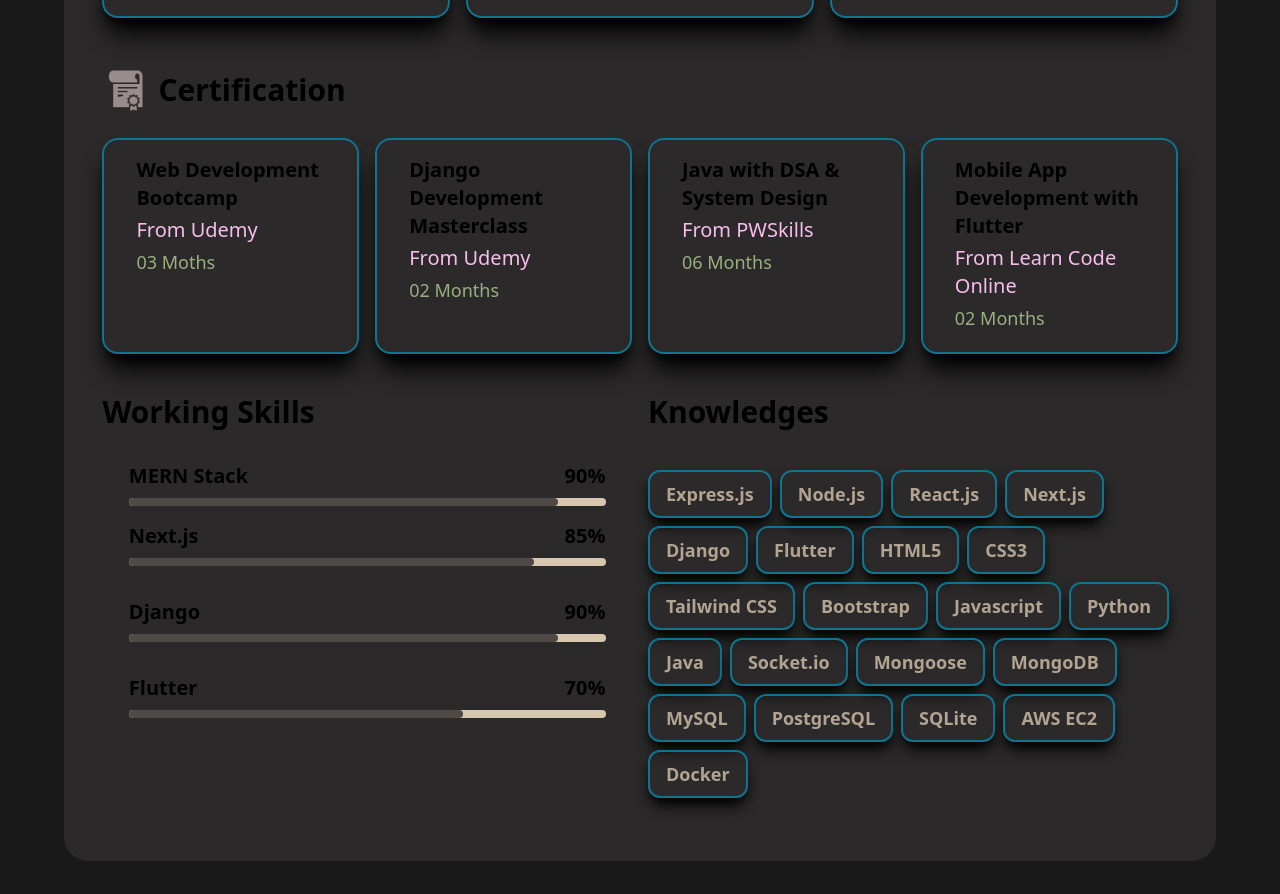
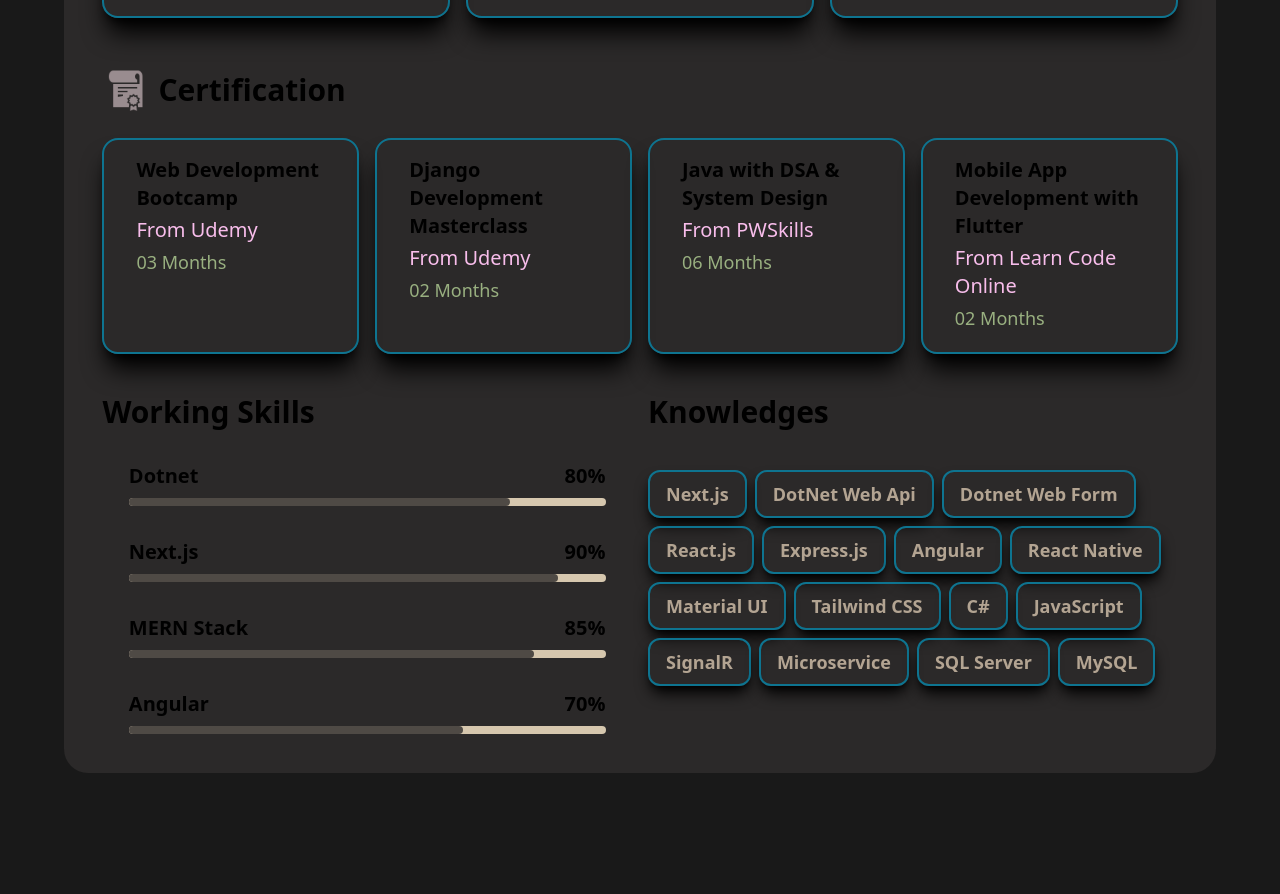
Before and after one commit to Radhe2001/Radheshyam-portfolio, a Next.js app: page /resume in a window 1280 px wide. Shown: the part 500-1394 px from the top of the page. After the commit the page ends 1306 px from the top, so only its background shows below. Built offline with nearby package versions, Linux system fonts and the light colour scheme.

Commit message:
updation

```diff
--- a/app/page.tsx
+++ b/app/page.tsx
@@ -3,7 +3,10 @@ import { useSelector } from 'react-redux';
 import { darkSelector } from '../provider/redux/dark';
 import { useEffect, useState } from 'react';
 import Link from 'next/link';
-
+import About from './about/page';
+import Resume from './resume/page';
+import Works from './works/page';
+import Contact from './contact/page';
 export default function Home() {
 	const dark = useSelector((state: any) => state.changeDark.value);
 	const [count, setCount] = useState(0);
@@ -32,6 +35,7 @@ export default function Home() {
 	}, [count, setCount, increment, setIncrement]);
 
 	return (
+		<>
 			<main className="w-full h-full flex place-content-center place-items-center">
 				<section>
 					<div
@@ -102,7 +106,7 @@ export default function Home() {
 						<div className="flex place-content-center">
 							<Link
 								className={`py-3 px-6 flex place-items-center gap-1 rounded-3xl ml-[-15%] mt-8 bg-[#323031] hover:bg-gradient-to-br  from-slate-600 via-red-500 to-cyan-600 shadow-xl shadow-black`}
-							href="https://drive.google.com/file/d/13AOW3F8QKyHOE_XvaDSW40giBRM9pCKF/view?usp=sharing"
+								href="https://drive.google.com/file/d/1CnnDqMYTwJNgm2sWTFzJssF1TfKI7FXe/view?usp=sharing"
 								download
 							>
 								<div
@@ -117,6 +121,12 @@ export default function Home() {
 						</div>
 					</div>
 				</section>
+
 			</main>
+			<About/>
+			<Resume/>
+			<Works/>
+			<Contact/>
+		</>
 	);
 }
--- a/app/resume/page.tsx
+++ b/app/resume/page.tsx
@@ -1,10 +1,26 @@
 'use client';
-import React from 'react';
+import React, { useState } from 'react';
 import { darkSelector } from '../../provider/redux/dark';
 import { useSelector } from 'react-redux';
 
 function Resume() {
 	const dark = useSelector((state: any) => state.changeDark.value);
+	const [certification,setCertification] = useState([
+		{course:"Web Development Bootcamp",institution:"Udemy",time:3},
+		{course:"Django Development Masterclass",institution:"Udemy",time:2},
+		{course:"Java with DSA & System Design",institution:"PWSkills",time:6},
+		{course:"Mobile App Development with Flutter",institution:"Learn Code Online",time:2}
+	])
+	const [skills,setSkills]=useState([
+		{skill:"Dotnet",expertise:80},
+		{skill:"Next.js",expertise:90},
+		{skill:"MERN Stack",expertise:85},
+		{skill:"Angular",expertise:70}
+	])
+	const [knowledges,setKnowledges]= useState(
+		["Next.js","DotNet Web Api","Dotnet Web Form","React.js","Express.js","Angular",
+			"React Native", "Material UI","Tailwind CSS","C#","JavaScript","SignalR",
+			"Microservice", "SQL Server","MySQL"]);
 	return (
 		<>
 			<div className="grid gap-2 mt-4">
@@ -76,7 +92,7 @@ function Resume() {
 								className="h-12 w-12 bg-cover"
 								style={{
 									backgroundImage:
-										'url(/assets/Certification.png)',
+										'url(/assets/certification.png)',
 								}}
 							></div>
 							<h1 className="text-3xl font-semibold">
@@ -84,50 +100,19 @@ function Resume() {
 							</h1>
 						</div>
 						<div className="grid lg:grid-cols-4 md:grid-cols-2 sm:grid-cols-1 gap-4">
-							<div className="border-2 border-cyan-700 py-4 px-8 rounded-2xl shadow-xl shadow-black">
+							{certification.map((item,i)=>{
+								return <div className="border-2 border-cyan-700 py-4 px-8 rounded-2xl shadow-xl shadow-black" key={i}>
 											<h1 className="text-xl font-semibold mb-1">
-									Web Development Bootcamp
+												{item.course}
 											</h1>
 											<h2 className="text-[#F8BDEB] text-xl mb-1">
-									From Udemy
+												From {item.institution}
 											</h2>
 											<h3 className="text-[#99B080] text-lg mb-1 mt-1">
-									03 Moths
+												{"0"+item.time} Months
 											</h3>
-							</div>
-							<div className="border-2 border-cyan-700 py-4 px-8 rounded-2xl shadow-xl shadow-black">
-								<h1 className="text-xl font-semibold mb-1">
-									Django Development Masterclass
-								</h1>
-								<h2 className="text-[#F8BDEB] text-xl mb-1">
-									From Udemy
-								</h2>
-								<h3 className="text-[#99B080] text-lg mb-1 mt-1">
-									02 Months
-								</h3>
-							</div>
-							<div className="border-2 border-cyan-700 py-4 px-8 rounded-2xl shadow-xl shadow-black">
-								<h1 className="text-xl font-semibold mb-1">
-									Java with DSA & System Design
-								</h1>
-								<h2 className="text-[#F8BDEB] text-xl mb-1">
-									From PWSkills
-								</h2>
-								<h3 className="text-[#99B080] text-lg mb-1 mt-1">
-									06 Months
-								</h3>
-							</div>
-							<div className="border-2 border-cyan-700 py-4 px-8 rounded-2xl shadow-xl shadow-black">
-								<h1 className="text-xl font-semibold mb-1">
-									Mobile App Development with Flutter
-								</h1>
-								<h2 className="text-[#F8BDEB] text-xl mb-1">
-									From Learn Code Online
-								</h2>
-								<h3 className="text-[#99B080] text-lg mb-1 mt-1">
-									02 Months
-								</h3>
-							</div>
+										</div>;
+							})}
 						</div>
 					</div>
 					<div className="grid lg:grid-cols-2 md:grid-cols-1 sm:grid-cols-1 mt-10 gap-4">
@@ -135,139 +120,37 @@ function Resume() {
 							<h1 className="text-3xl font-semibold">
 								Working Skills
 							</h1>
-							<div className="grid place-items-center w-[90%] ml-[5%] mt-8">
+							{skills.map((skill,i)=>{
+								return <div className="grid place-items-center w-[90%] ml-[5%] mt-8" key={i}>
 											<div className="flex w-full mb-2">
 												<h1 className="text-xl font-semibold ">
-										MERN Stack
+													{skill.skill}
 												</h1>
 												<h1 className="ml-auto text-xl font-semibold">
-										90%
+													{skill.expertise}%
 												</h1>
 											</div>
 											<div className="h-2 w-full bg-[#D6C7AE] rounded-2xl">
 												<div
 													className="h-2 bg-[#4F4A45] rounded-2xl"
-										style={{ width: '90%' }}
+													style={{ width: `${skill.expertise}%` }}
 												></div>
 											</div>
 										</div>
-							<div className="grid place-items-center w-[90%] ml-[5%] mt-4">
-								<div className="flex w-full mb-2">
-									<h1 className="text-xl font-semibold ">
-										Next.js
-									</h1>
-									<h1 className="ml-auto text-xl font-semibold">
-										85%
-									</h1>
-								</div>
-								<div className="h-2 w-full bg-[#D6C7AE] rounded-2xl">
-									<div
-										className="h-2 bg-[#4F4A45] rounded-2xl"
-										style={{ width: '85%' }}
-									></div>
-								</div>
-							</div>
-							<div className="grid place-items-center w-[90%] ml-[5%] mt-8">
-								<div className="flex w-full mb-2">
-									<h1 className="text-xl font-semibold ">
-										Django
-									</h1>
-									<h1 className="ml-auto text-xl font-semibold">
-										90%
-									</h1>
-								</div>
-								<div className="h-2 w-full bg-[#D6C7AE] rounded-2xl">
-									<div
-										className="h-2 bg-[#4F4A45] rounded-2xl"
-										style={{ width: '90%' }}
-									></div>
-								</div>
-							</div>
-							<div className="grid place-items-center w-[90%] ml-[5%] mt-8">
-								<div className="flex w-full mb-2">
-									<h1 className="text-xl font-semibold ">
-										Flutter
-									</h1>
-									<h1 className="ml-auto text-xl font-semibold">
-										70%
-									</h1>
-								</div>
-								<div className="h-2 w-full bg-[#D6C7AE] rounded-2xl">
-									<div
-										className="h-2 bg-[#4F4A45] rounded-2xl"
-										style={{ width: '70%' }}
-									></div>
-								</div>
-							</div>
+							})}
+
 						</div>
 						<div className="">
 							<h1 className="text-3xl font-semibold">
 								Knowledges
 							</h1>
 							<div className="flex flex-wrap gap-2 mt-10 mb-6">
-								<h3 className="text-lg shadow-lg shadow-black text-[#B3A492] px-4 py-2 border-2 border-cyan-700 rounded-xl font-semibold ">
-									Express.js
-								</h3>
-								<h3 className="text-lg shadow-lg shadow-black text-[#B3A492] px-4 py-2 border-2 border-cyan-700 rounded-xl font-semibold ">
-									Node.js
-								</h3>
-								<h3 className="text-lg shadow-lg shadow-black text-[#B3A492] px-4 py-2 border-2 border-cyan-700 rounded-xl font-semibold ">
-									React.js
-								</h3>
-								<h3 className="text-lg shadow-lg shadow-black text-[#B3A492] px-4 py-2 border-2 border-cyan-700 rounded-xl font-semibold ">
-									Next.js
-								</h3>
-								<h3 className="text-lg shadow-lg shadow-black text-[#B3A492] px-4 py-2 border-2 border-cyan-700 rounded-xl font-semibold ">
-									Django
-								</h3>
-								<h3 className="text-lg shadow-lg shadow-black text-[#B3A492] px-4 py-2 border-2 border-cyan-700 rounded-xl font-semibold ">
-									Flutter
-								</h3>
-								<h3 className="text-lg shadow-lg shadow-black text-[#B3A492] px-4 py-2 border-2 border-cyan-700 rounded-xl font-semibold ">
-									HTML5
-								</h3>
-								<h3 className="text-lg shadow-lg shadow-black text-[#B3A492] px-4 py-2 border-2 border-cyan-700 rounded-xl font-semibold ">
-									CSS3
-								</h3>
-								<h3 className="text-lg shadow-lg shadow-black text-[#B3A492] px-4 py-2 border-2 border-cyan-700 rounded-xl font-semibold ">
-									Tailwind CSS
-								</h3>
-								<h3 className="text-lg shadow-lg shadow-black text-[#B3A492] px-4 py-2 border-2 border-cyan-700 rounded-xl font-semibold ">
-									Bootstrap
-								</h3>
-								<h3 className="text-lg shadow-lg shadow-black text-[#B3A492] px-4 py-2 border-2 border-cyan-700 rounded-xl font-semibold ">
-									Javascript
-								</h3>
-								<h3 className="text-lg shadow-lg shadow-black text-[#B3A492] px-4 py-2 border-2 border-cyan-700 rounded-xl font-semibold ">
-									Python
-								</h3>
-								<h3 className="text-lg shadow-lg shadow-black text-[#B3A492] px-4 py-2 border-2 border-cyan-700 rounded-xl font-semibold ">
-									Java
-								</h3>
-								<h3 className="text-lg shadow-lg shadow-black text-[#B3A492] px-4 py-2 border-2 border-cyan-700 rounded-xl font-semibold ">
-									Socket.io
-								</h3>
-								<h3 className="text-lg shadow-lg shadow-black text-[#B3A492] px-4 py-2 border-2 border-cyan-700 rounded-xl font-semibold ">
-									Mongoose
-								</h3>
-								<h3 className="text-lg shadow-lg shadow-black text-[#B3A492] px-4 py-2 border-2 border-cyan-700 rounded-xl font-semibold ">
-									MongoDB
-								</h3>
-								<h3 className="text-lg shadow-lg shadow-black text-[#B3A492] px-4 py-2 border-2 border-cyan-700 rounded-xl font-semibold ">
-									MySQL
-								</h3>
-								<h3 className="text-lg shadow-lg shadow-black text-[#B3A492] px-4 py-2 border-2 border-cyan-700 rounded-xl font-semibold ">
-									PostgreSQL
-								</h3>
-								<h3 className="text-lg shadow-lg shadow-black text-[#B3A492] px-4 py-2 border-2 border-cyan-700 rounded-xl font-semibold ">
-									SQLite
-								</h3>
-								<h3 className="text-lg shadow-lg shadow-black text-[#B3A492] px-4 py-2 border-2 border-cyan-700 rounded-xl font-semibold ">
-									AWS EC2
-								</h3>
-								<h3 className="text-lg shadow-lg shadow-black text-[#B3A492] px-4 py-2 border-2 border-cyan-700 rounded-xl font-semibold ">
-									Docker
-								</h3>
+								{knowledges.map((item,i)=>{
+									return <h3 className="text-lg shadow-lg shadow-black text-[#B3A492] px-4 py-2 border-2 border-cyan-700 rounded-xl font-semibold " key={i}>
+												{item}
+											</h3>;
+								})}
+
 							</div>
 						</div>
 					</div>
```
Lines whose indentation alone changed are shown as unchanged.
